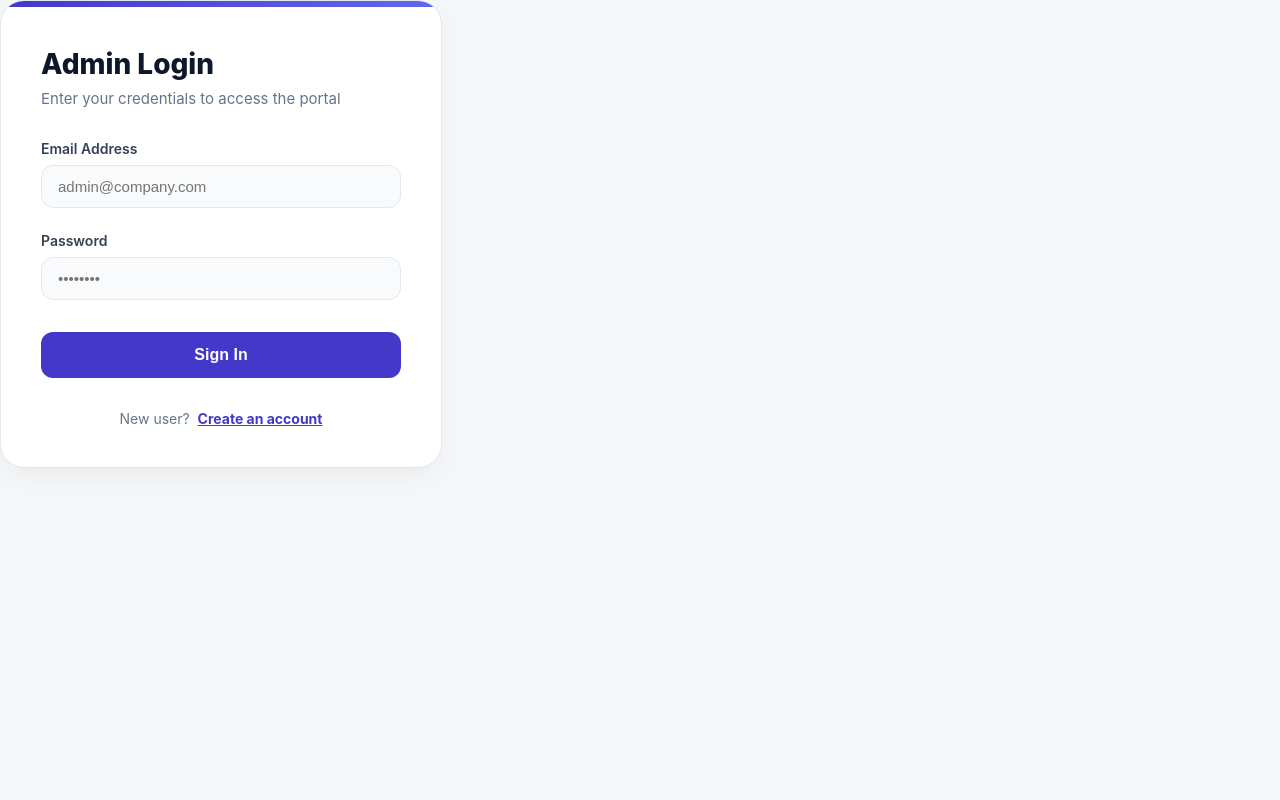
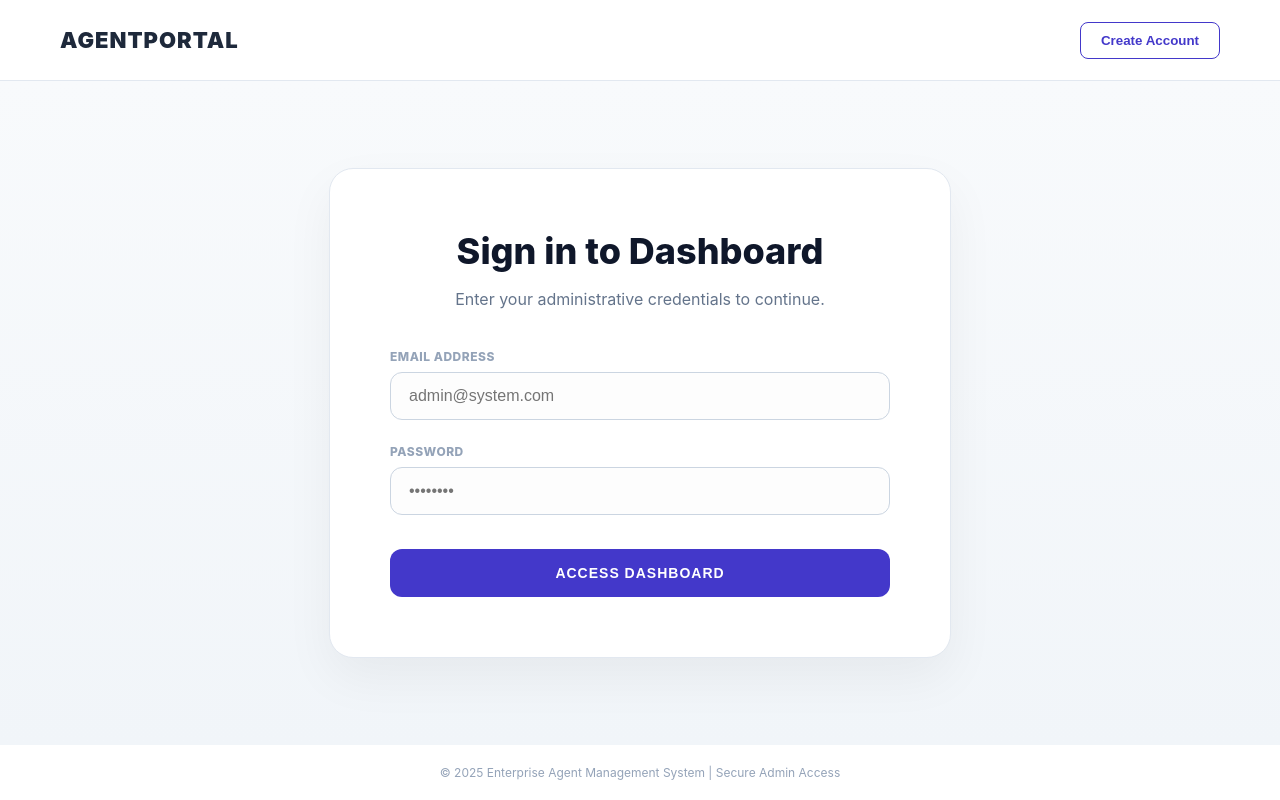
Before and after one commit to suspicious115478/4125, a React (Vite) app: page / in a window 1280 px wide. Built offline with nearby package versions, Linux system fonts and the light colour scheme.

Commit message:
Update Login.jsx

```diff
--- a/src/auth/Login.jsx
+++ b/src/auth/Login.jsx
@@ -16,45 +16,59 @@ const Login = ({ onLogin, onShowSignup }) => {
   }
 
   return (
-    <div style={styles.card}>
-      <div style={styles.brandBar} />
-      <div style={{ padding: '40px' }}>
-        <h2 style={styles.title}>Admin Login</h2>
-        <p style={styles.subtitle}>Enter your credentials to access the portal</p>
+    <div style={winStyles.window}>
+      {/* Desktop Top Nav */}
+      <nav style={winStyles.nav}>
+        <div style={winStyles.brand}>AGENT<span>PORTAL</span></div>
+        <button onClick={onShowSignup} style={winStyles.navBtn}>Create Account</button>
+      </nav>
 
-        <form onSubmit={handleLogin} style={styles.form}>
-          <div style={styles.inputGroup}>
-            <label style={styles.label}>Email Address</label>
-            <input type="email" style={styles.input} value={email} onChange={e => setEmail(e.target.value)} required placeholder="admin@company.com" />
-          </div>
-          <div style={styles.inputGroup}>
-            <label style={styles.label}>Password</label>
-            <input type="password" style={styles.input} value={password} onChange={e => setPassword(e.target.value)} required placeholder="••••••••" />
-          </div>
-          <button type="submit" style={styles.button} disabled={loading}>{loading ? 'Signing in...' : 'Sign In'}</button>
-        </form>
+      <main style={winStyles.main}>
+        <div style={winStyles.authBox}>
+          <h1 style={winStyles.title}>Sign in to Dashboard</h1>
+          <p style={winStyles.subtitle}>Enter your administrative credentials to continue.</p>
 
-        <div style={styles.footer}>
-          New user? <span style={styles.link} onClick={onShowSignup}>Create an account</span>
+          <form onSubmit={handleLogin} style={winStyles.form}>
+            <div style={winStyles.inputRow}>
+              <div style={winStyles.field}>
+                <label style={winStyles.label}>EMAIL ADDRESS</label>
+                <input type="email" style={winStyles.input} value={email} onChange={e => setEmail(e.target.value)} required placeholder="admin@system.com" />
+              </div>
+            </div>
+            <div style={winStyles.inputRow}>
+              <div style={winStyles.field}>
+                <label style={winStyles.label}>PASSWORD</label>
+                <input type="password" style={winStyles.input} value={password} onChange={e => setPassword(e.target.value)} required placeholder="••••••••" />
+              </div>
+            </div>
+            <button type="submit" style={winStyles.submitBtn} disabled={loading}>
+              {loading ? 'AUTHENTICATING...' : 'ACCESS DASHBOARD'}
+            </button>
+          </form>
         </div>
-      </div>
+      </main>
+
+      <footer style={winStyles.footer}>© 2025 Enterprise Agent Management System | Secure Admin Access</footer>
     </div>
   );
 };
 
-// SHARED STYLES
-const styles = {
-  card: { backgroundColor: '#ffffff', borderRadius: '24px', boxShadow: '0 10px 25px -5px rgba(0, 0, 0, 0.05)', width: '100%', maxWidth: '440px', overflow: 'hidden', border: '1px solid #e2e8f0', fontFamily: '"Inter", sans-serif' },
-  brandBar: { height: '6px', background: 'linear-gradient(90deg, #4338ca 0%, #6366f1 100%)' },
-  title: { fontSize: '28px', fontWeight: '800', color: '#0f172a', margin: 0 },
-  subtitle: { color: '#64748b', fontSize: '15px', marginTop: '8px', marginBottom: '32px' },
+// SHARED DESKTOP WINDOW STYLES
+const winStyles = {
+  window: { height: '100vh', width: '100vw', display: 'flex', flexDirection: 'column', backgroundColor: '#ffffff', fontFamily: '"Inter", "Segoe UI", sans-serif', overflow: 'hidden' },
+  nav: { height: '80px', borderBottom: '1px solid #e2e8f0', display: 'flex', alignItems: 'center', justifyContent: 'space-between', padding: '0 60px', backgroundColor: '#fff' },
+  brand: { fontSize: '22px', fontWeight: '900', color: '#1e293b', letterSpacing: '1px' },
+  navBtn: { padding: '10px 20px', borderRadius: '8px', border: '1px solid #4338ca', color: '#4338ca', backgroundColor: 'transparent', fontWeight: '600', cursor: 'pointer' },
+  main: { flex: 1, display: 'flex', alignItems: 'center', justifyContent: 'center', background: 'linear-gradient(180deg, #f8fafc 0%, #f1f5f9 100%)' },
+  authBox: { width: '100%', maxWidth: '500px', padding: '60px', backgroundColor: '#fff', borderRadius: '24px', boxShadow: '0 20px 50px rgba(0,0,0,0.05)', border: '1px solid #e2e8f0' },
+  title: { fontSize: '36px', fontWeight: '800', color: '#0f172a', margin: '0 0 12px 0', textAlign: 'center' },
+  subtitle: { fontSize: '16px', color: '#64748b', textAlign: 'center', marginBottom: '40px' },
   form: { display: 'flex', flexDirection: 'column', gap: '24px' },
-  inputGroup: { display: 'flex', flexDirection: 'column', gap: '8px' },
-  label: { fontSize: '14px', fontWeight: '600', color: '#334155' },
-  input: { padding: '12px 16px', borderRadius: '12px', border: '1px solid #e2e8f0', fontSize: '15px', outline: 'none', backgroundColor: '#f8fafc', transition: 'all 0.2s' },
-  button: { backgroundColor: '#4338ca', color: '#fff', padding: '14px', borderRadius: '12px', border: 'none', fontSize: '16px', fontWeight: '700', cursor: 'pointer', transition: 'background 0.2s', marginTop: '8px' },
-  footer: { marginTop: '32px', textAlign: 'center', fontSize: '14px', color: '#64748b' },
-  link: { color: '#4338ca', fontWeight: '700', cursor: 'pointer', textDecoration: 'underline', marginLeft: '4px' }
+  field: { display: 'flex', flexDirection: 'column', gap: '8px' },
+  label: { fontSize: '12px', fontWeight: '800', color: '#94a3b8', letterSpacing: '0.5px' },
+  input: { padding: '14px 18px', borderRadius: '12px', border: '1px solid #cbd5e1', fontSize: '16px', outline: 'none', transition: 'all 0.2s', backgroundColor: '#fdfdfd' },
+  submitBtn: { padding: '16px', backgroundColor: '#4338ca', color: '#fff', border: 'none', borderRadius: '12px', fontSize: '14px', fontWeight: '700', cursor: 'pointer', marginTop: '10px', letterSpacing: '1px' },
+  footer: { padding: '20px', textAlign: 'center', fontSize: '12px', color: '#94a3b8', borderTop: '1px solid #f1f5f9' }
 };
 
 export default Login;
```
